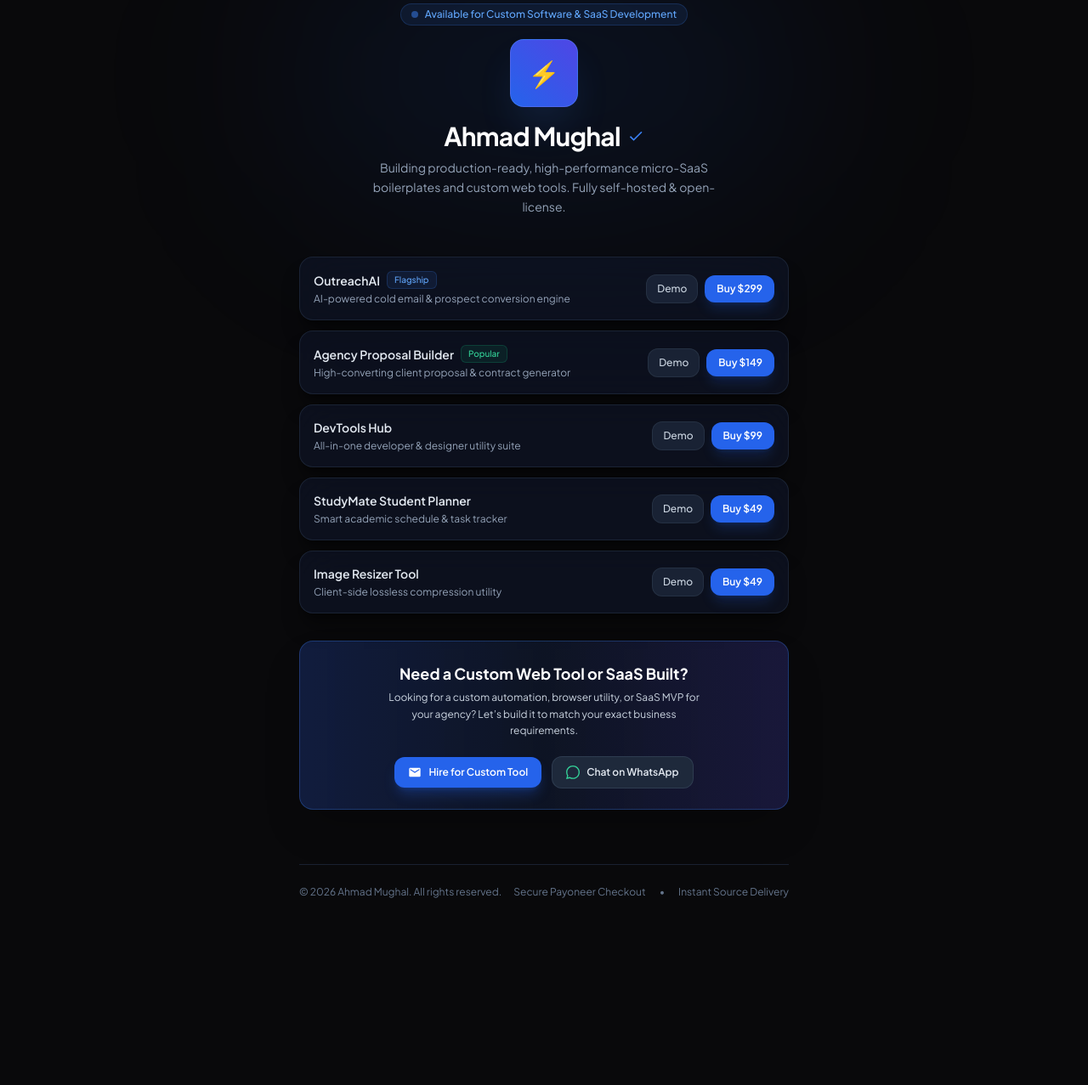
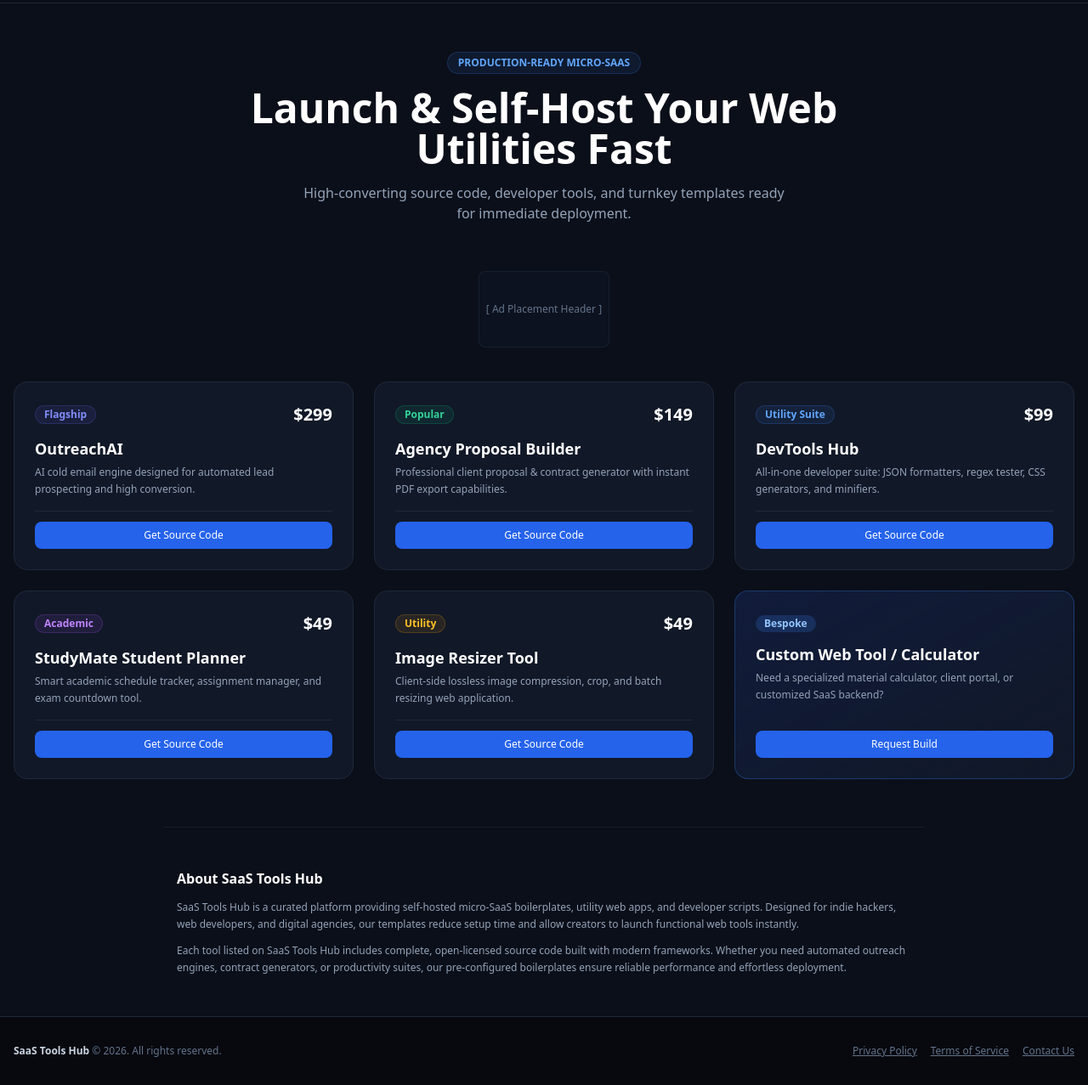
Before and after one commit to MAhmad119/Micro-SaaS-Tools-, a plain HTML site: page index.html in a window 1280 px wide. Shown: the part 61-1338 px from the top of the page at 85% size. Before the commit the page ends 1183 px from the top, so only its background shows below. Drawn offline with nearby package versions, Linux system fonts and the light colour scheme.

Commit message:
Revise index.html for SEO and layout improvements
Updated the title and meta tags for SEO and added new scripts for Tailwind CSS and Lucide Icons. Modified body classes and structured the layout for better presentation.

```diff
--- a/index.html
+++ b/index.html
@@ -3,144 +3,205 @@
 <head>
     <meta charset="UTF-8">
     <meta name="viewport" content="width=device-width, initial-scale=1.0">
-    <title>Ahmad Mughal — Enterprise Micro-SaaS & Developer Studio</title>
+    <title>SaaS Tools Hub | Micro-SaaS Boilerplates & Web Utilities</title>
+    <meta name="description" content="Explore self-hosted micro-SaaS boilerplates, developer tools, AI email generators, and student planners with full source code access.">
+    <meta name="robots" content="index, follow">
+
+    <!-- GOOGLE ADSENSE CODE PLACEHOLDER -->
+    <!-- Replace ca-pub-XXXXXXXXXXXXXXXX with your real AdSense Publisher ID -->
+    <script async src="https://pagead2.googlesyndication.com/pagead/js/adsbygoogle.js?client=ca-pub-XXXXXXXXXXXXXXXX" crossorigin="anonymous"></script>
+
+    <!-- Tailwind CSS CDN -->
     <script src="https://cdn.tailwindcss.com"></script>
-    <style>
-        @import url('https://fonts.googleapis.com/css2?family=Plus+Jakarta+Sans:wght@400;500;600;700&display=swap');
-        body { font-family: 'Plus Jakarta Sans', sans-serif; }
-    </style>
+    <script>
+        tailwind.config = {
+            theme: {
+                extend: {
+                    colors: {
+                        brandDark: '#0B0F19',
+                        brandCard: '#111827',
+                        brandAccent: '#2563EB'
+                    }
+                }
+            }
+        }
+    </script>
+    <!-- Lucide Icons -->
+    <script src="https://unpkg.com/lucide@latest"></script>
 </head>
-<body class="bg-[#09090b] text-slate-100 min-h-screen flex flex-col items-center py-16 px-4 selection:bg-blue-600 selection:text-white">
+<body class="bg-brandDark text-slate-100 font-sans antialiased min-h-screen flex flex-col justify-between">
 
-    <!-- Ambient Background Glow -->
-    <div class="fixed top-0 left-1/2 -translate-x-1/2 w-[600px] h-[300px] bg-blue-600/10 blur-[120px] rounded-full pointer-events-none"></div>
+    <!-- Header -->
+    <header class="border-b border-slate-800 bg-brandDark/90 backdrop-blur sticky top-0 z-40">
+        <div class="max-w-7xl mx-auto px-4 h-16 flex items-center justify-between">
+            <div class="flex items-center gap-3">
+                <div class="w-9 h-9 rounded-xl bg-blue-600 flex items-center justify-center font-bold text-lg">⚡</div>
+                <span class="font-extrabold text-xl text-white tracking-tight">SaaS Tools Hub</span>
+            </div>
+            <div class="flex items-center gap-4">
+                <a href="https://wa.me/923089423733" target="_blank" class="hidden sm:inline-flex items-center gap-2 px-3.5 py-1.5 rounded-lg bg-emerald-500/10 text-emerald-400 border border-emerald-500/20 text-xs font-semibold">
+                    <i data-lucide="message-square" class="w-4 h-4"></i> WhatsApp (+92 3089423733)
+                </a>
+                <a href="#tools" class="px-4 py-2 rounded-lg bg-blue-600 text-white text-sm font-medium hover:bg-blue-500 transition">Explore Tools</a>
+            </div>
+        </div>
+    </header>
 
-    <!-- Pro Header Section -->
-    <div class="max-w-xl w-full text-center mb-12 relative z-10">
-        <div class="inline-flex items-center space-x-2 bg-blue-500/10 border border-blue-500/20 px-3 py-1 rounded-full text-xs font-medium text-blue-400 mb-4">
-            <span class="w-2 h-2 rounded-full bg-blue-500 animate-pulse"></span>
-            <span>Available for Custom Software & SaaS Development</span>
-        </div>
+    <!-- Hero -->
+    <section class="pt-14 pb-10 text-center px-4">
+        <span class="inline-block px-3 py-1 rounded-full bg-blue-500/10 text-blue-400 border border-blue-500/20 text-xs font-semibold uppercase mb-4">Production-Ready Micro-SaaS</span>
+        <h1 class="text-3xl sm:text-5xl font-black text-white max-w-3xl mx-auto leading-tight">Launch & Self-Host Your Web Utilities Fast</h1>
+        <p class="text-slate-400 max-w-xl mx-auto mt-4 text-sm sm:text-base">High-converting source code, developer tools, and turnkey templates ready for immediate deployment.</p>
+    </section>
 
-        <div class="w-20 h-20 bg-gradient-to-tr from-blue-600 to-indigo-600 rounded-2xl mx-auto flex items-center justify-center text-3xl font-bold mb-4 shadow-2xl shadow-blue-500/20 border border-blue-400/30">
-            ⚡
-        </div>
-
-        <h1 class="text-3xl font-bold tracking-tight text-white flex items-center justify-center gap-2">
-            Ahmad Mughal
-            <svg class="w-5 h-5 text-blue-500 fill-current" viewBox="0 0 24 24"><path d="M9 16.17L4.83 12l-1.42 1.41L9 19 21 7l-1.41-1.41z"/></svg>
-        </h1>
-        <p class="text-slate-400 text-sm mt-2 max-w-md mx-auto leading-relaxed">
-            Building production-ready, high-performance micro-SaaS boilerplates and custom web tools. Fully self-hosted & open-license.
-        </p>
-    </div>
-
-    <!-- Main SaaS Utilities Container -->
-    <div class="max-w-xl w-full space-y-3 relative z-10">
-
-        <!-- Tool 1: OutreachAI -->
-        <div class="group bg-slate-900/60 backdrop-blur-xl border border-slate-800/80 p-4 rounded-2xl flex items-center justify-between hover:border-blue-500/50 hover:bg-slate-900 transition-all duration-300 shadow-xl shadow-black/40">
-            <div class="space-y-1">
-                <div class="flex items-center space-x-2">
-                    <h3 class="font-semibold text-sm text-slate-200 group-hover:text-blue-400 transition">OutreachAI</h3>
-                    <span class="text-[10px] bg-blue-500/10 text-blue-400 font-medium px-2 py-0.5 rounded-md border border-blue-500/20">Flagship</span>
-                </div>
-                <p class="text-xs text-slate-400">AI-powered cold email & prospect conversion engine</p>
-            </div>
-            <div class="flex items-center space-x-2">
-                <a href="https://ai-outreach-web.vercel.app/" target="_blank" class="text-xs font-medium bg-slate-800/80 hover:bg-slate-800 text-slate-300 px-3 py-2 rounded-xl border border-slate-700/50 transition">Demo</a>
-                <a href="https://link.payoneer.com/Token?t=BCF33367AACD45248CC2E3D60535E5FA&src=mobile" target="_blank" class="text-xs font-semibold bg-blue-600 hover:bg-blue-500 text-white px-3.5 py-2 rounded-xl shadow-lg shadow-blue-600/20 transition">Buy $299</a>
+    <!-- Top Ad Placement Area -->
+    <div class="max-w-7xl mx-auto my-4 text-center px-4">
+        <!-- AdSense Display Ad Unit -->
+        <div class="p-2 border border-slate-800/60 rounded-lg bg-slate-900/40 min-h-[90px] flex items-center justify-center text-xs text-slate-500">
+            <!-- Replace with AdSense Ins Tag -->
+            <span>[ Ad Placement Header ]</span>
         </div>
     </div>
 
-        <!-- Tool 2: Agency Proposal Builder -->
-        <div class="group bg-slate-900/60 backdrop-blur-xl border border-slate-800/80 p-4 rounded-2xl flex items-center justify-between hover:border-blue-500/50 hover:bg-slate-900 transition-all duration-300 shadow-xl shadow-black/40">
-            <div class="space-y-1">
-                <div class="flex items-center space-x-2">
-                    <h3 class="font-semibold text-sm text-slate-200 group-hover:text-blue-400 transition">Agency Proposal Builder</h3>
-                    <span class="text-[10px] bg-emerald-500/10 text-emerald-400 font-medium px-2 py-0.5 rounded-md border border-emerald-500/20">Popular</span>
+    <!-- Main Grid -->
+    <main id="tools" class="max-w-7xl mx-auto px-4 py-6">
+        <div class="grid grid-cols-1 md:grid-cols-2 lg:grid-cols-3 gap-6">
+
+            <!-- Tool 1 -->
+            <div class="bg-brandCard border border-slate-800 rounded-2xl p-6 flex flex-col justify-between">
+                <div>
+                    <div class="flex justify-between items-center mb-3">
+                        <span class="px-2.5 py-0.5 rounded-full text-xs font-semibold bg-indigo-500/10 text-indigo-400 border border-indigo-500/20">Flagship</span>
+                        <span class="text-xl font-bold text-white">$299</span>
                     </div>
-                <p class="text-xs text-slate-400">High-converting client proposal & contract generator</p>
+                    <h3 class="text-lg font-bold text-white mb-1">OutreachAI</h3>
+                    <p class="text-slate-400 text-xs leading-relaxed mb-4">AI cold email engine designed for automated lead prospecting and high conversion.</p>
                 </div>
-            <div class="flex items-center space-x-2">
-                <a href="https://agency-proposal-builder.vercel.app/" target="_blank" class="text-xs font-medium bg-slate-800/80 hover:bg-slate-800 text-slate-300 px-3 py-2 rounded-xl border border-slate-700/50 transition">Demo</a>
-                <a href="https://link.payoneer.com/Token?t=336317ACB9E74DE6A25C9350A6391816&src=mobile" target="_blank" class="text-xs font-semibold bg-blue-600 hover:bg-blue-500 text-white px-3.5 py-2 rounded-xl shadow-lg shadow-blue-600/20 transition">Buy $149</a>
+                <div class="flex gap-2 pt-3 border-t border-slate-800">
+                    <a href="https://wa.me/923089423733?text=Interested%20in%20OutreachAI" target="_blank" class="w-full text-center py-2 rounded-lg bg-blue-600 hover:bg-blue-500 text-white font-medium text-xs">Get Source Code</a>
                 </div>
             </div>
 
-        <!-- Tool 3: DevTools Hub Pro -->
-        <div class="group bg-slate-900/60 backdrop-blur-xl border border-slate-800/80 p-4 rounded-2xl flex items-center justify-between hover:border-blue-500/50 hover:bg-slate-900 transition-all duration-300 shadow-xl shadow-black/40">
-            <div class="space-y-1">
-                <div class="flex items-center space-x-2">
-                    <h3 class="font-semibold text-sm text-slate-200 group-hover:text-blue-400 transition">DevTools Hub</h3>
+            <!-- Tool 2 -->
+            <div class="bg-brandCard border border-slate-800 rounded-2xl p-6 flex flex-col justify-between">
+                <div>
+                    <div class="flex justify-between items-center mb-3">
+                        <span class="px-2.5 py-0.5 rounded-full text-xs font-semibold bg-emerald-500/10 text-emerald-400 border border-emerald-500/20">Popular</span>
+                        <span class="text-xl font-bold text-white">$149</span>
                     </div>
-                <p class="text-xs text-slate-400">All-in-one developer & designer utility suite</p>
+                    <h3 class="text-lg font-bold text-white mb-1">Agency Proposal Builder</h3>
+                    <p class="text-slate-400 text-xs leading-relaxed mb-4">Professional client proposal & contract generator with instant PDF export capabilities.</p>
                 </div>
-            <div class="flex items-center space-x-2">
-                <a href="https://devtools-hub-pro.vercel.app/" target="_blank" class="text-xs font-medium bg-slate-800/80 hover:bg-slate-800 text-slate-300 px-3 py-2 rounded-xl border border-slate-700/50 transition">Demo</a>
-                <a href="https://link.payoneer.com/Token?t=516FFF67BFDD433EB2810604EE6F19EE&src=mobile" target="_blank" class="text-xs font-semibold bg-blue-600 hover:bg-blue-500 text-white px-3.5 py-2 rounded-xl shadow-lg shadow-blue-600/20 transition">Buy $99</a>
+                <div class="flex gap-2 pt-3 border-t border-slate-800">
+                    <a href="https://wa.me/923089423733?text=Interested%20in%20Agency%20Proposal%20Builder" target="_blank" class="w-full text-center py-2 rounded-lg bg-blue-600 hover:bg-blue-500 text-white font-medium text-xs">Get Source Code</a>
                 </div>
             </div>
 
-        <!-- Tool 4: StudyMate Student Planner -->
-        <div class="group bg-slate-900/60 backdrop-blur-xl border border-slate-800/80 p-4 rounded-2xl flex items-center justify-between hover:border-blue-500/50 hover:bg-slate-900 transition-all duration-300 shadow-xl shadow-black/40">
-            <div class="space-y-1">
-                <div class="flex items-center space-x-2">
-                    <h3 class="font-semibold text-sm text-slate-200 group-hover:text-blue-400 transition">StudyMate Student Planner</h3>
+            <!-- Tool 3 -->
+            <div class="bg-brandCard border border-slate-800 rounded-2xl p-6 flex flex-col justify-between">
+                <div>
+                    <div class="flex justify-between items-center mb-3">
+                        <span class="px-2.5 py-0.5 rounded-full text-xs font-semibold bg-blue-500/10 text-blue-400 border border-blue-500/20">Utility Suite</span>
+                        <span class="text-xl font-bold text-white">$99</span>
                     </div>
-                <p class="text-xs text-slate-400">Smart academic schedule & task tracker</p>
+                    <h3 class="text-lg font-bold text-white mb-1">DevTools Hub</h3>
+                    <p class="text-slate-400 text-xs leading-relaxed mb-4">All-in-one developer suite: JSON formatters, regex tester, CSS generators, and minifiers.</p>
                 </div>
-            <div class="flex items-center space-x-2">
-                <a href="https://studymate-student-planner-ctlw.vercel.app/" target="_blank" class="text-xs font-medium bg-slate-800/80 hover:bg-slate-800 text-slate-300 px-3 py-2 rounded-xl border border-slate-700/50 transition">Demo</a>
-                <a href="https://link.payoneer.com/Token?t=3128A10E961E4C11A96D1589FC704E15&src=mobile" target="_blank" class="text-xs font-semibold bg-blue-600 hover:bg-blue-500 text-white px-3.5 py-2 rounded-xl shadow-lg shadow-blue-600/20 transition">Buy $49</a>
+                <div class="flex gap-2 pt-3 border-t border-slate-800">
+                    <a href="https://wa.me/923089423733?text=Interested%20in%20DevTools%20Hub" target="_blank" class="w-full text-center py-2 rounded-lg bg-blue-600 hover:bg-blue-500 text-white font-medium text-xs">Get Source Code</a>
                 </div>
             </div>
 
-        <!-- Tool 5: Image Resizer Tool -->
-        <div class="group bg-slate-900/60 backdrop-blur-xl border border-slate-800/80 p-4 rounded-2xl flex items-center justify-between hover:border-blue-500/50 hover:bg-slate-900 transition-all duration-300 shadow-xl shadow-black/40">
-            <div class="space-y-1">
-                <div class="flex items-center space-x-2">
-                    <h3 class="font-semibold text-sm text-slate-200 group-hover:text-blue-400 transition">Image Resizer Tool</h3>
+            <!-- Tool 4 -->
+            <div class="bg-brandCard border border-slate-800 rounded-2xl p-6 flex flex-col justify-between">
+                <div>
+                    <div class="flex justify-between items-center mb-3">
+                        <span class="px-2.5 py-0.5 rounded-full text-xs font-semibold bg-purple-500/10 text-purple-400 border border-purple-500/20">Academic</span>
+                        <span class="text-xl font-bold text-white">$49</span>
                     </div>
-                <p class="text-xs text-slate-400">Client-side lossless compression utility</p>
+                    <h3 class="text-lg font-bold text-white mb-1">StudyMate Student Planner</h3>
+                    <p class="text-slate-400 text-xs leading-relaxed mb-4">Smart academic schedule tracker, assignment manager, and exam countdown tool.</p>
                 </div>
-            <div class="flex items-center space-x-2">
-                <a href="https://image-resizer-tool-one.vercel.app/" target="_blank" class="text-xs font-medium bg-slate-800/80 hover:bg-slate-800 text-slate-300 px-3 py-2 rounded-xl border border-slate-700/50 transition">Demo</a>
-                <a href="YOUR_IMAGE_RESIZER_PAYONEER_LINK" target="_blank" class="text-xs font-semibold bg-blue-600 hover:bg-blue-500 text-white px-3.5 py-2 rounded-xl shadow-lg shadow-blue-600/20 transition">Buy $49</a>
+                <div class="flex gap-2 pt-3 border-t border-slate-800">
+                    <a href="https://wa.me/923089423733?text=Interested%20in%20StudyMate" target="_blank" class="w-full text-center py-2 rounded-lg bg-blue-600 hover:bg-blue-500 text-white font-medium text-xs">Get Source Code</a>
                 </div>
             </div>
 
+            <!-- Tool 5 -->
+            <div class="bg-brandCard border border-slate-800 rounded-2xl p-6 flex flex-col justify-between">
+                <div>
+                    <div class="flex justify-between items-center mb-3">
+                        <span class="px-2.5 py-0.5 rounded-full text-xs font-semibold bg-amber-500/10 text-amber-400 border border-amber-500/20">Utility</span>
+                        <span class="text-xl font-bold text-white">$49</span>
                     </div>
-
-    <!-- Custom SaaS / Hire Me Section (Contact Us) -->
-    <div class="max-w-xl w-full mt-8 relative z-10">
-        <div class="bg-gradient-to-r from-blue-900/40 via-slate-900/80 to-indigo-900/40 border border-blue-500/30 p-6 rounded-2xl text-center shadow-2xl relative overflow-hidden">
-            <h2 class="text-lg font-bold text-white mb-1">Need a Custom Web Tool or SaaS Built?</h2>
-            <p class="text-xs text-slate-300 mb-5 max-w-sm mx-auto leading-relaxed">
-                Looking for a custom automation, browser utility, or SaaS MVP for your agency? Let’s build it to match your exact business requirements.
-            </p>
-            <div class="flex flex-col sm:flex-row items-center justify-center gap-3">
-                <a href="mailto:ahmadmughal@gmail.com?subject=Custom%20Tool%20Development%20Inquiry" class="w-full sm:w-auto inline-flex items-center justify-center space-x-2 bg-blue-600 hover:bg-blue-500 text-white text-xs font-semibold px-4 py-2.5 rounded-xl transition shadow-lg shadow-blue-600/30">
-                    <svg class="w-4 h-4 fill-current" viewBox="0 0 24 24"><path d="M20 4H4c-1.1 0-1.99.9-1.99 2L2 18c0 1.1.9 2 2 2h16c1.1 0 2-.9 2-2V6c0-1.1-.9-2-2-2zm0 4l-8 5-8-5V6l8 5 8-5v2z"/></svg>
-                    <span>Hire for Custom Tool</span>
-                </a>
-                <a href="https://wa.me/923089423733?text=Hi%20Ahmad,%20I%20want%20to%20discuss%20building%20a%20custom%20tool." target="_blank" class="w-full sm:w-auto inline-flex items-center justify-center space-x-2 bg-slate-800 hover:bg-slate-700 text-slate-200 border border-slate-700/80 text-xs font-semibold px-4 py-2.5 rounded-xl transition">
-                    <svg class="w-4 h-4 fill-current text-emerald-400" viewBox="0 0 24 24"><path d="M.057 24l1.687-6.163c-1.041-1.804-1.588-3.849-1.587-5.946.003-6.556 5.338-11.891 11.893-11.891 3.181.001 6.167 1.24 8.413 3.488 2.245 2.248 3.481 5.236 3.48 8.414-.003 6.557-5.338 11.892-11.893 11.892-1.99-.001-3.951-.5-5.688-1.448l-6.305 1.654zm6.597-3.807c1.676.995 3.276 1.591 5.392 1.592 5.448 0 9.886-4.434 9.889-9.885.002-5.462-4.415-9.89-9.881-9.892-5.452 0-9.887 4.434-9.889 9.884-.001 2.225.651 3.891 1.746 5.634l-.999 3.648 3.742-.981z"/></svg>
-                    <span>Chat on WhatsApp</span>
-                </a>
+                    <h3 class="text-lg font-bold text-white mb-1">Image Resizer Tool</h3>
+                    <p class="text-slate-400 text-xs leading-relaxed mb-4">Client-side lossless image compression, crop, and batch resizing web application.</p>
                 </div>
+                <div class="flex gap-2 pt-3 border-t border-slate-800">
+                    <a href="https://wa.me/923089423733?text=Interested%20in%20Image%20Resizer" target="_blank" class="w-full text-center py-2 rounded-lg bg-blue-600 hover:bg-blue-500 text-white font-medium text-xs">Get Source Code</a>
                 </div>
             </div>
 
-    <!-- Professional Footer -->
-    <footer class="mt-16 pt-6 border-t border-slate-800/80 max-w-xl w-full text-center text-slate-500 text-xs flex flex-col sm:flex-row items-center justify-between gap-3 relative z-10">
-        <p>© 2026 Ahmad Mughal. All rights reserved.</p>
-        <div class="flex items-center space-x-4">
-            <span class="hover:text-slate-400 transition cursor-pointer">Secure Payoneer Checkout</span>
-            <span>•</span>
-            <span class="hover:text-slate-400 transition cursor-pointer">Instant Source Delivery</span>
+            <!-- Custom Orders -->
+            <div class="bg-gradient-to-br from-blue-900/30 to-brandCard border border-blue-500/30 rounded-2xl p-6 flex flex-col justify-between">
+                <div>
+                    <span class="px-2.5 py-0.5 rounded-full text-xs font-semibold bg-blue-500/20 text-blue-300 mb-3 inline-block">Bespoke</span>
+                    <h3 class="text-lg font-bold text-white mb-1">Custom Web Tool / Calculator</h3>
+                    <p class="text-slate-400 text-xs leading-relaxed mb-4">Need a specialized material calculator, client portal, or customized SaaS backend?</p>
+                </div>
+                <a href="https://wa.me/923089423733?text=Hi,%20I%20need%20a%20Custom%20Tool" target="_blank" class="w-full text-center py-2 rounded-lg bg-blue-600 hover:bg-blue-500 text-white font-medium text-xs">Request Build</a>
+            </div>
+
+        </div>
+    </main>
+
+    <!-- Essential AdSense Text Section (Prevents 'Thin Content' Rejection) -->
+    <section class="max-w-4xl mx-auto px-4 py-12 text-slate-400 text-xs leading-relaxed border-t border-slate-800/60 mt-8">
+        <h2 class="text-base font-bold text-white mb-3">About SaaS Tools Hub</h2>
+        <p class="mb-3">SaaS Tools Hub is a curated platform providing self-hosted micro-SaaS boilerplates, utility web apps, and developer scripts. Designed for indie hackers, web developers, and digital agencies, our templates reduce setup time and allow creators to launch functional web tools instantly.</p>
+        <p>Each tool listed on SaaS Tools Hub includes complete, open-licensed source code built with modern frameworks. Whether you need automated outreach engines, contract generators, or productivity suites, our pre-configured boilerplates ensure reliable performance and effortless deployment.</p>
+    </section>
+
+    <!-- Footer -->
+    <footer class="border-t border-slate-800 bg-black/40 py-8 text-xs text-slate-500">
+        <div class="max-w-7xl mx-auto px-4 flex flex-col sm:flex-row items-center justify-between gap-4">
+            <div>
+                <span class="font-bold text-slate-300">SaaS Tools Hub</span> &copy; 2026. All rights reserved.
+            </div>
+            <!-- AdSense Mandatory Legal Links -->
+            <div class="flex gap-4">
+                <button onclick="toggleModal('privacyModal')" class="hover:text-slate-300 underline">Privacy Policy</button>
+                <button onclick="toggleModal('termsModal')" class="hover:text-slate-300 underline">Terms of Service</button>
+                <a href="https://wa.me/923089423733" target="_blank" class="hover:text-slate-300 underline">Contact Us</a>
+            </div>
         </div>
     </footer>
 
+    <!-- Privacy Policy Modal -->
+    <div id="privacyModal" class="hidden fixed inset-0 bg-black/70 backdrop-blur-sm z-50 flex items-center justify-center p-4">
+        <div class="bg-brandCard border border-slate-800 max-w-lg w-full p-6 rounded-2xl max-h-[80vh] overflow-y-auto text-xs text-slate-300">
+            <h3 class="text-lg font-bold text-white mb-3">Privacy Policy</h3>
+            <p class="mb-2">Your privacy is important to us. SaaS Tools Hub does not store personal data or sell personal information to third parties.</p>
+            <p class="mb-2">We use Google AdSense to serve advertisements. Google may use cookies to serve ads based on users' prior visits to our site or other websites.</p>
+            <button onclick="toggleModal('privacyModal')" class="mt-4 px-4 py-2 bg-blue-600 text-white rounded-lg font-medium">Close</button>
+        </div>
+    </div>
+
+    <!-- Terms Modal -->
+    <div id="termsModal" class="hidden fixed inset-0 bg-black/70 backdrop-blur-sm z-50 flex items-center justify-center p-4">
+        <div class="bg-brandCard border border-slate-800 max-w-lg w-full p-6 rounded-2xl max-h-[80vh] overflow-y-auto text-xs text-slate-300">
+            <h3 class="text-lg font-bold text-white mb-3">Terms of Service</h3>
+            <p class="mb-2">By accessing SaaS Tools Hub, you agree to use our digital assets and open-license source codes in accordance with local web development laws.</p>
+            <p class="mb-2">All tools provided on this website are distributed as-is without warranties. Digital product sales are delivered directly via contact verification.</p>
+            <button onclick="toggleModal('termsModal')" class="mt-4 px-4 py-2 bg-blue-600 text-white rounded-lg font-medium">Close</button>
+        </div>
+    </div>
+
+    <script>
+        lucide.createIcons();
+        function toggleModal(id) {
+            document.getElementById(id).classList.toggle('hidden');
+        }
+    </script>
 </body>
 </html>
```
Lines whose indentation alone changed are shown as unchanged.
